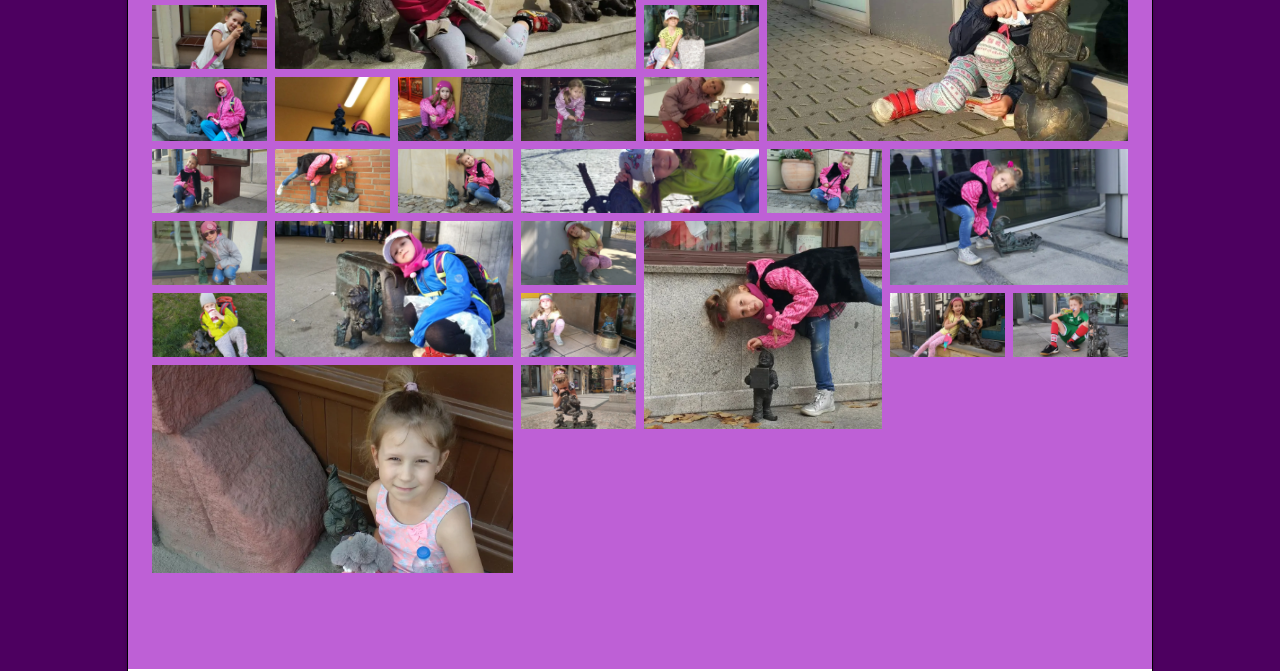
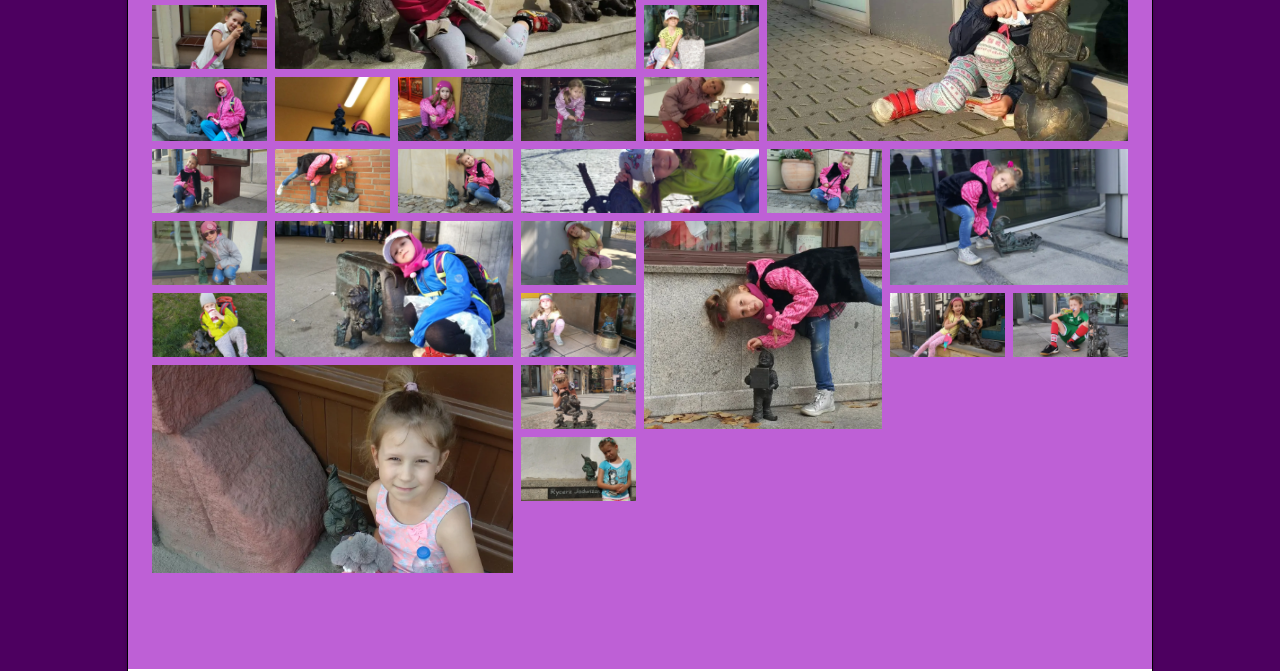
Before and after one commit to KrzysztofNyrek/JagodaWebPage, a website: page subpage/krasnale.html in a window 1280 px wide. Shown: the part 972-1643 px from the top of the page. Drawn offline with nearby package versions, Linux system fonts and the light colour scheme; files that its build step writes are made by us from their sources.

Commit message:
Added 63's photo to gallery

```diff
--- a/sass/_gallery.scss
+++ b/sass/_gallery.scss
@@ -317,6 +317,11 @@
       grid-column: 4 / span 1;
       @include img_click;
     }
+    &--63 {
+      grid-row: 19 / span 1;
+      grid-column: 4 / span 1;
+      @include img_click;
+    }
   }
   &__img{
     width:100%;
--- a/subpage/krasnale.html
+++ b/subpage/krasnale.html
@@ -84,6 +84,7 @@
         <figure class="gallery__item gallery__item--60"><img src="../img/krasnale/krasnal_60.webp" alt="Jagoda z sześćdziesiątym krasnalem." class="gallery__img"></figure>
         <figure class="gallery__item gallery__item--61"><img src="../img/krasnale/krasnal_61.webp" alt="Jagoda z sześćdziesiątym pierwszym krasnalem." class="gallery__img"></figure>
         <figure class="gallery__item gallery__item--62"><img src="../img/krasnale/krasnal_62.webp" alt="Jagoda z sześćdziesiątym drugim krasnalem." class="gallery__img"></figure>
+        <figure class="gallery__item gallery__item--63"><img src="../img/krasnale/krasnal_63.webp" alt="Jagoda z sześćdziesiątym trzecim krasnalem." class="gallery__img"></figure>
       </section>
       <footer class="footer"><img src="../img/favicon_adnotio.png" alt="Logo Adnotio." class="adnotio__img"><p class="footer__text">&#169; Adnotio</p></footer>
     </div>
```
Also changed, not shown: img/krasnale/krasnal_63.webp (added).
